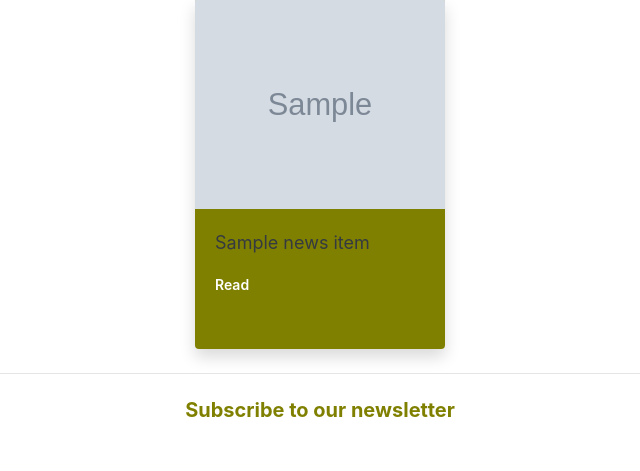
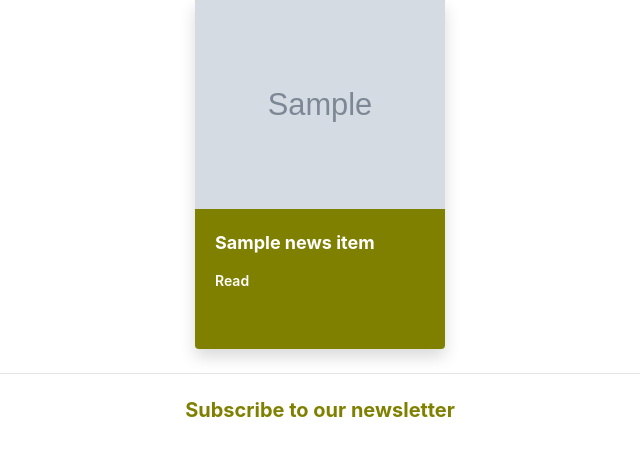
Before and after one commit to g90tony/moringa-tribune, a Django app: template news/templates/all-news/todays-news.html in a window 1280 px wide. Shown: the part 153-624 px from the top of the page, without its empty margins (320-960 px from the left). Run offline with Django 3.2, Linux system fonts and the light colour scheme; tables that the repository leaves empty hold one stand-in row (values such as "Sample post"); the template is opened without the code that fills it: values that come from a table or form of the project are taken from there, most other values are stand-ins (such as "Sample title", 1, 10 or a date in 2020); grey boxes marked "Sample" are stand-in pictures; some libraries are stand-ins or nearby versions.

Commit message:
updated UI

```diff
--- a/news/templates/all-news/search.html
+++ b/news/templates/all-news/search.html
@@ -17,7 +17,9 @@
     <div class="card news-card text-white bg-light shadow border-0 m-2">
       <img class="card-img-top" src="{{item.article_img.url}}" alt="" />
       <div class="card-body">
-        <p style="font-size: 18px" class="text-dark">{{item.title}}</p>
+        <p style="font-size: 18px !important" class="card-title text-dark">
+          {{item.title}}
+        </p>
         <a href="{% url 'news:View Article' item.id %}">Read</a>
       </div>
     </div>
--- a/news/templates/all-news/todays-news.html
+++ b/news/templates/all-news/todays-news.html
@@ -11,7 +11,9 @@
     <div class="card news-card text-white bg-light shadow border-0 m-2">
       <img class="card-img-top" src="{{news_item.article_img.url}}" alt="" />
       <div class="card-body">
-        <p style="font-size: 18px" class="text-dark">{{news_item.title}}</p>
+        <p style="font-size: 18px !important" class="card-title text-dark">
+          {{news_item.title}}
+        </p>
         <a href="{% url 'news:View Article' news_item.id %}">Read</a>
       </div>
     </div>
```
